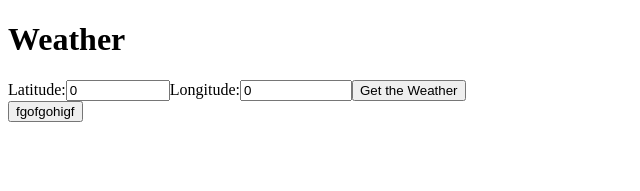
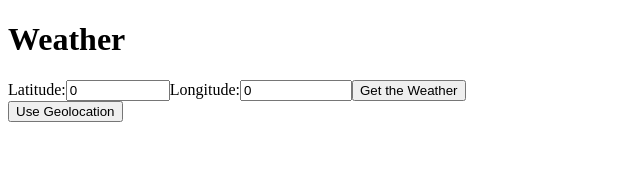
Before and after one commit to CodySelman/weather-app, a React (Create React App) app in the folder client/: page / in a window 1280 px wide. Shown: the top 191 px of the page, without its empty margins (0-640 px from the left). Built offline with nearby package versions, Linux system fonts and the light colour scheme.

Commit message:
Rigged Geolocation function to set obtained latitude and longitude to state.

```diff
--- a/client/src/App.js
+++ b/client/src/App.js
@@ -16,7 +16,7 @@ class App extends Component {
     this.handleLatChange = this.handleLatChange.bind(this);
     this.handleLonChange = this.handleLonChange.bind(this);
     this.handleSubmit = this.handleSubmit.bind(this);
-    // this.geolocation = this.geolocation.bind(this);
+    this.geolocation = this.geolocation.bind(this);
   }
   handleLatChange(e) {
     this.setState({
@@ -46,8 +46,15 @@ class App extends Component {
       });
   }
   geolocation(){
-    navigator.geolocation.getCurrentPosition(function(position) {
-      console.log(position.coords);
+    navigator.geolocation.getCurrentPosition((position)=> {
+      const latitude = position.coords.latitude.toFixed(4);
+      const longitude = position.coords.longitude.toFixed(4);
+      console.log(latitude);
+      console.log(longitude);
+      this.setState({
+        lat: latitude,
+        lon: longitude
+      })
     });
   }
   render() {
@@ -75,7 +82,7 @@ class App extends Component {
           />
           <button type="submit">Get the Weather</button>
         </form>
-        <button onClick={this.geolocation}>fgofgohigf</button>
+        <button onClick={this.geolocation}>Use Geolocation</button>
         {this.state.error ? <h1>{this.state.error}</h1> : ""}
         {isEmptyObject(this.state.hourlyWeather) ? (
           ""
```
